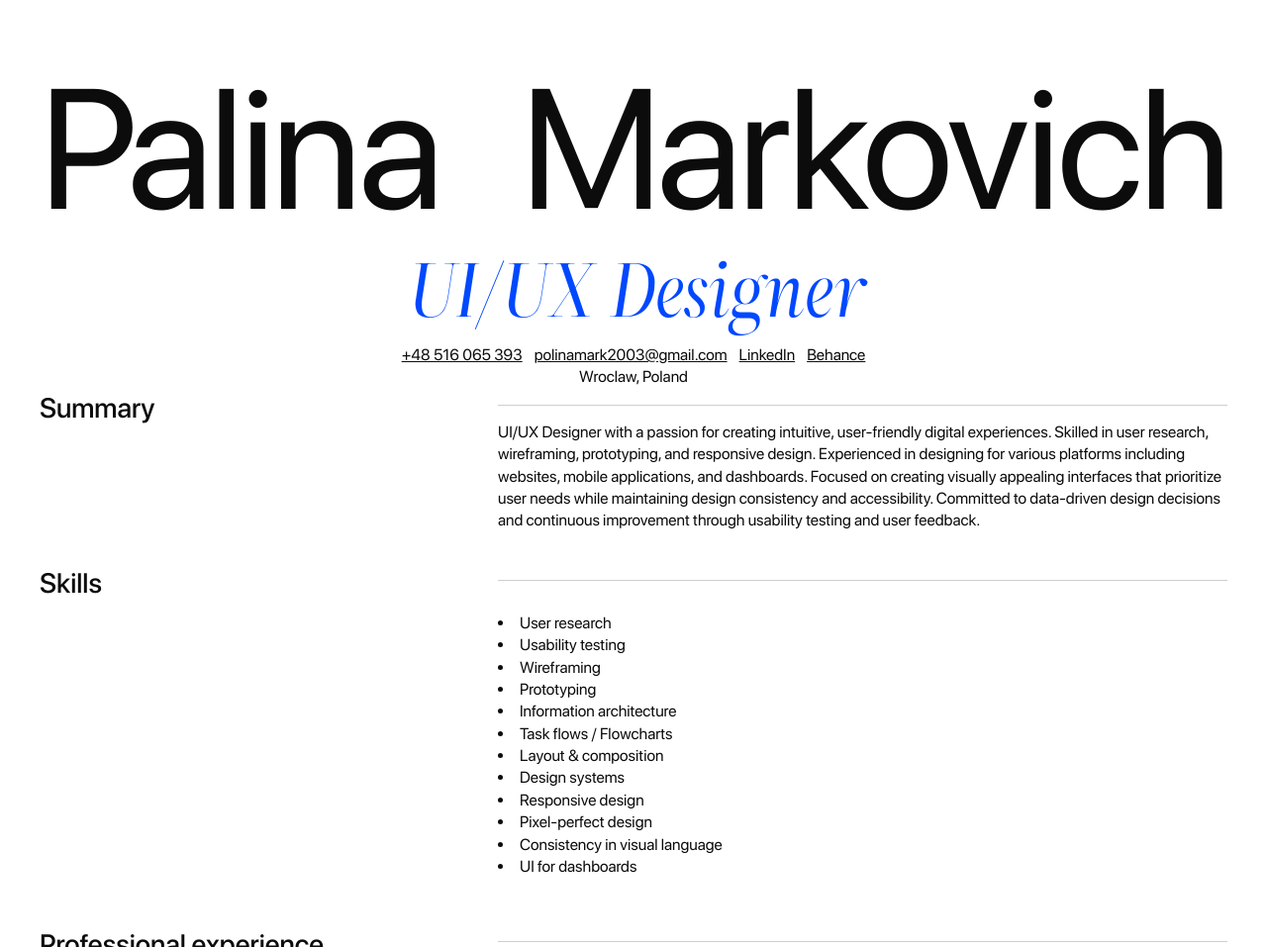
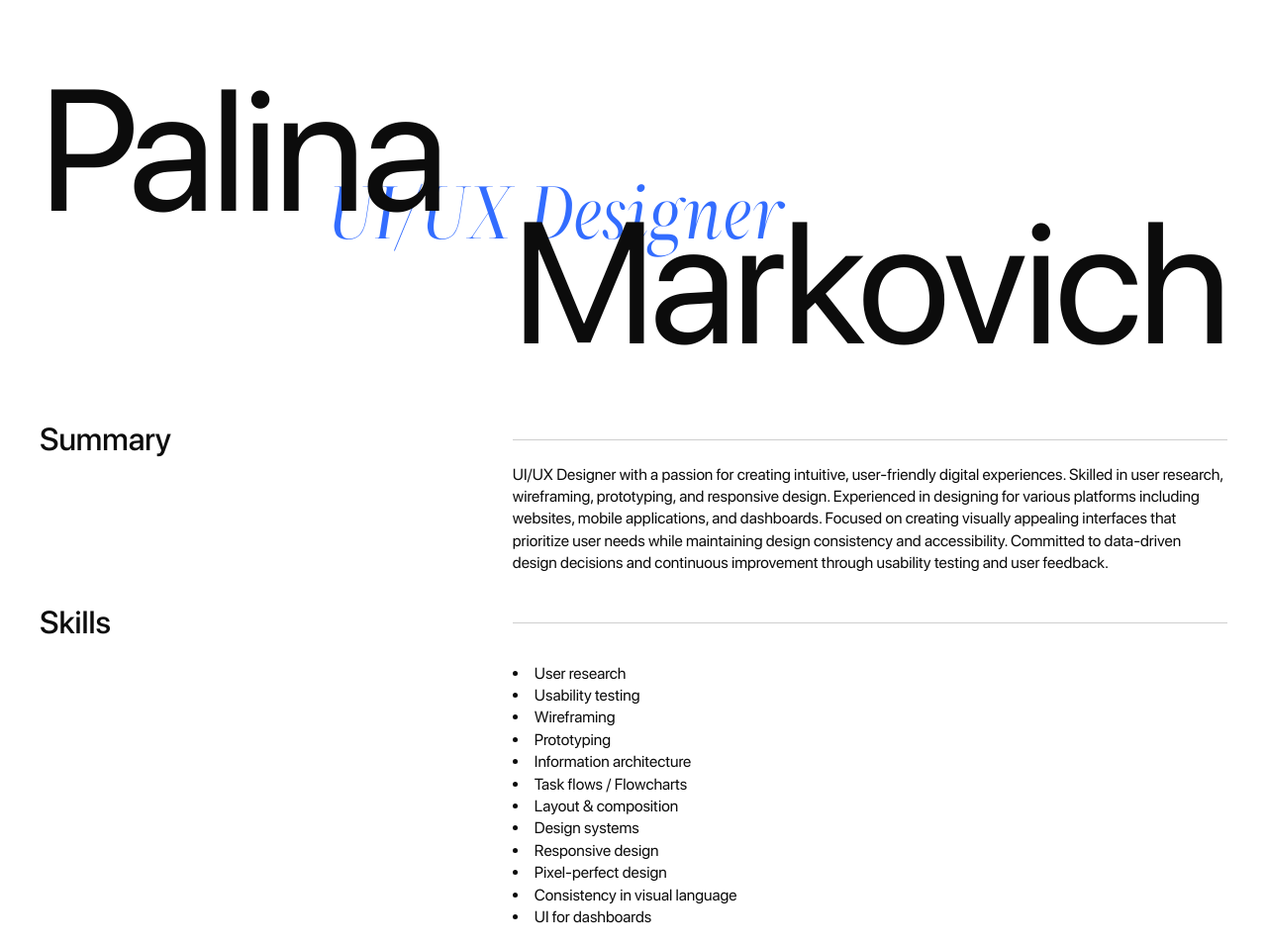
Before and after one commit to palinamarkovich/palinamarkovich.github.io, a website built with Vite: page index.html in a window 1280 px wide. Shown: the top 957 px of the page at 99% size. Built offline with nearby package versions, Linux system fonts and the light colour scheme.

Commit message:
Update header styles

```diff
--- a/index.html
+++ b/index.html
@@ -16,48 +16,48 @@
 </head>
 <body class="body">
 <header class="header">
-	<h1 class="heading heading--xl name">
+	<h1 class="heading name">
 		<span class="first-name">Palina</span>
 		<span class="last-name">Markovich</span>
 	</h1>
-	<h2 class="heading heading--accent">UI/UX Designer</h2>
-	<address class="address">
-		<ul class="address__list">
-			<li class="address__item">
-				<a
-						class="address__link"
-						target="_blank"
-						rel="noopener noreferrer"
-						href="tel:+48516065393"
-				>+48 516 065 393</a>
-			</li>
-			<li class="address__item">
-				<a
-						class="address__link"
-						target="_blank"
-						rel="noopener noreferrer"
-						href="mailto:polinamark2003@gmail.com"
-				>polinamark2003@gmail.com</a>
-			</li>
-			<li class="address__item">
-				<a
-						class="address__link"
-						target="_blank"
-						rel="noopener noreferrer"
-						href="https://www.linkedin.com/in/palinamark/"
-				>LinkedIn</a>
-			</li>
-			<li class="address__item">
-				<a
-						class="address__link"
-						target="_blank"
-						rel="noopener noreferrer"
-						href="https://www.behance.net/polinamark"
-				>Behance</a>
-			</li>
-		</ul>
-		<p class="paragraph">Wroclaw, Poland</p>
-	</address>
+	<h2 class="heading heading--accent job-title">UI/UX Designer</h2>
+	<!--	<address class="address">-->
+	<!--		<ul class="address__list">-->
+	<!--			<li class="address__item">-->
+	<!--				<a-->
+	<!--						class="address__link"-->
+	<!--						target="_blank"-->
+	<!--						rel="noopener noreferrer"-->
+	<!--						href="tel:+48516065393"-->
+	<!--				>+48 516 065 393</a>-->
+	<!--			</li>-->
+	<!--			<li class="address__item">-->
+	<!--				<a-->
+	<!--						class="address__link"-->
+	<!--						target="_blank"-->
+	<!--						rel="noopener noreferrer"-->
+	<!--						href="mailto:polinamark2003@gmail.com"-->
+	<!--				>polinamark2003@gmail.com</a>-->
+	<!--			</li>-->
+	<!--			<li class="address__item">-->
+	<!--				<a-->
+	<!--						class="address__link"-->
+	<!--						target="_blank"-->
+	<!--						rel="noopener noreferrer"-->
+	<!--						href="https://www.linkedin.com/in/palinamark/"-->
+	<!--				>LinkedIn</a>-->
+	<!--			</li>-->
+	<!--			<li class="address__item">-->
+	<!--				<a-->
+	<!--						class="address__link"-->
+	<!--						target="_blank"-->
+	<!--						rel="noopener noreferrer"-->
+	<!--						href="https://www.behance.net/polinamark"-->
+	<!--				>Behance</a>-->
+	<!--			</li>-->
+	<!--		</ul>-->
+	<!--		<p class="paragraph">Wroclaw, Poland</p>-->
+	<!--	</address>-->
 </header>
 <main class="main">
 	<section class="section">
--- a/style.css
+++ b/style.css
@@ -39,7 +39,7 @@
 :root {
 	--color--background: #FFFFFF;
 	--color--text: #0C0C0C;
-	--color--accent: #0048FF;
+	--color--accent: color-mix(in hsl, #0048FF 80%, transparent 20%);
 	--border--base: 1px solid color-mix(in hsl, var(--color--text) 20%, transparent 80%) ;
 
 	--body--inline-padding: clamp(1rem, 5vw, 2rem);
@@ -82,7 +82,7 @@
 
 .main {
 	display: grid;
-	grid-template-columns: 1fr 1.71fr;
+	grid-template-columns: 1fr 1.62fr;
 	gap: 2rem;
 	margin-inline: auto;
 }
@@ -99,6 +99,7 @@
 	grid-template-areas: "heading decoration"
 	                     "heading content";
 	grid-template-columns: subgrid;
+	row-gap: 0.5rem;
 
 	.section__heading {
 		grid-area: heading;
@@ -116,13 +117,35 @@
 }
 
 .header {
-	padding-block-start: 0;
-	text-align: center;
+	container-type: inline-size;
+	container-name: header;
+	width: 100%;
+	aspect-ratio: 3.9 / 1;
+	position: relative;
+	margin-block-end: 3.5rem;
 
 	.name {
-		display: inline-flex;
-		width: 100%;
+		position: relative;
+		z-index: 2;
+		inline-size: 100%;
+		block-size: 100%;
+		font-size: clamp(4rem, 14.5cqw, 100rem);
+		font-weight: 400;
+		line-height: 1;
+		letter-spacing: -0.02em;
+		display: flex;
 		justify-content: space-between;
+		.last-name {
+			align-self: flex-end;
+		}
+	}
+
+	.job-title {
+		position: absolute;
+		z-index: 1;
+		inset-block-start: 36.2%;
+		inset-inline-start: 23.9%;
+		font-size: clamp(4rem, 6.5cqw, 100rem);
 	}
 }
 
@@ -147,22 +170,15 @@
 /* Typography */
 .heading {
 	margin: 0;
+	line-height: 1;
 	font-weight: 500;
 
 	&:is(.heading--xl, .heading--lg) {
 		font-family: 'SF Pro Display', sans-serif;
 	}
 
-	&.heading--xl {
-		font-size: 10.75rem;
-		font-weight: 400;
-		line-height: 1;
-		letter-spacing: -0.02em;
-	}
-
 	&.heading--lg {
-		font-size: 1.75rem;
-		margin-block-end: 0.5em;
+		font-size: 2rem;
 	}
 
 	&.heading--md {
@@ -176,10 +192,9 @@
 
 	&.heading--accent {
 		font-family: 'ZT Neue Ralewe', serif;
-		font-size: 5rem;
 		font-style: italic;
 		font-weight: 400;
-		letter-spacing: -0.02em;
+		letter-spacing: -0.01em;
 		color: var(--color--accent);
 	}
 }
```
